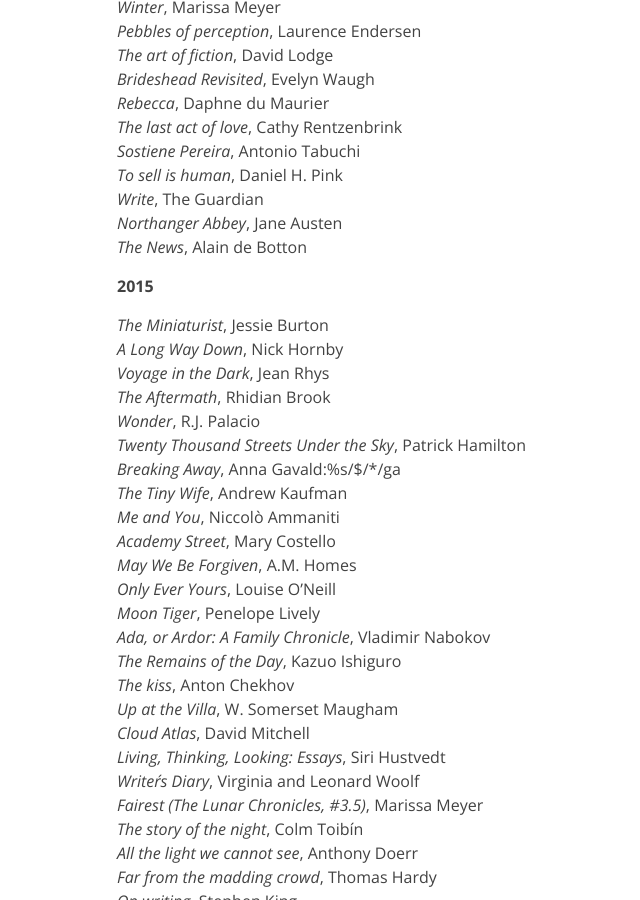
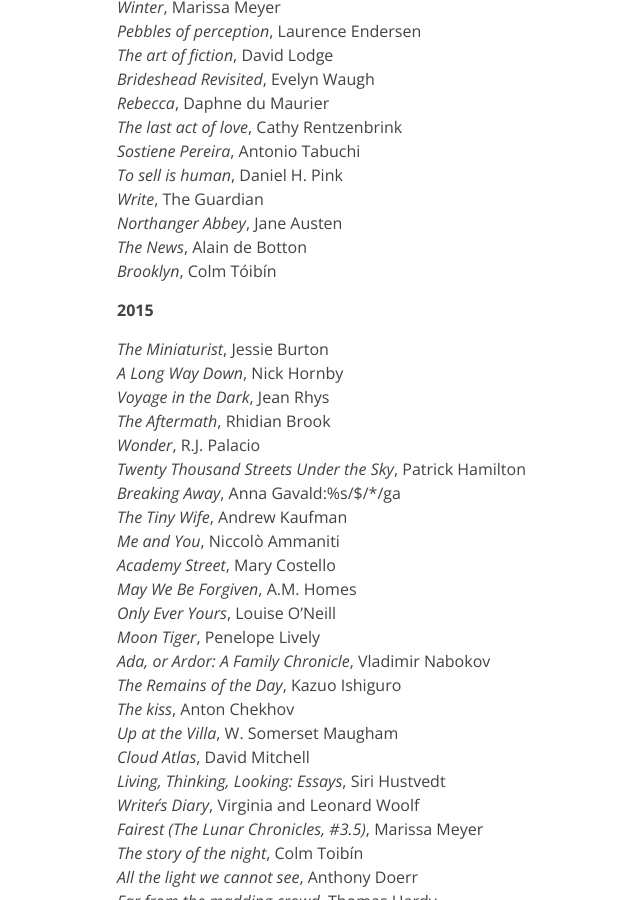
Before and after one commit to irenealgi/readbelow, a Jekyll site: the page built from reading list.md, in a window 1280 px wide and 900 px high, scrolled down 345 px. Shown: the whole window, without its empty margins (103-743 px from the left). Built offline with Jekyll 4.4.1, drawn with Linux system fonts in a browser that asks for light colours.

Commit message:
Update reading list.md

```diff
--- a/reading list.md
+++ b/reading list.md
@@ -15,7 +15,7 @@
 _Write_, The Guardian
 _Northanger Abbey_, Jane Austen
 _The News_, Alain de Botton
-
+_Brooklyn_, Colm Tóibín
 
 **2015**
 
```
